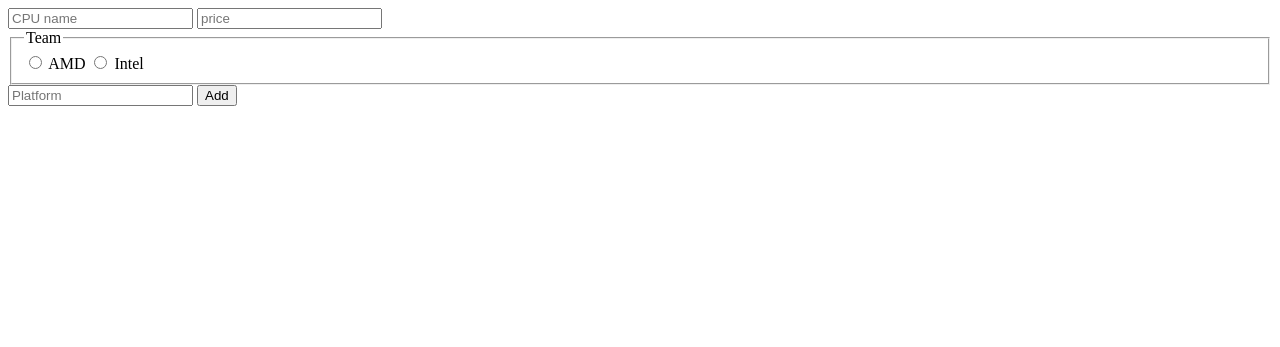
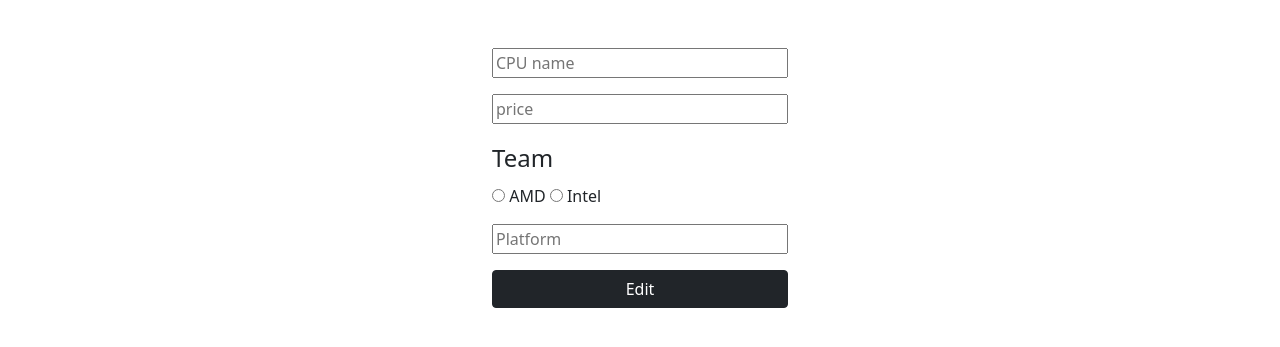
Before and after one commit to MKonkolj/symfony-CPU-sort, a Symfony app: template templates/product/edit.html.twig in a window 1280 px wide. Shown: the top 347 px of the page. Run offline with Twig, Linux system fonts and the light colour scheme; the template is opened without the code that fills it, so the values that code supplies are empty; some libraries are stand-ins or nearby versions.

Commit message:
incremental step forward

```diff
--- a/templates/product/edit.html.twig
+++ b/templates/product/edit.html.twig
@@ -4,10 +4,12 @@
     <meta charset="UTF-8">
     <meta http-equiv="X-UA-Compatible" content="IE=edge">
     <meta name="viewport" content="width=device-width, initial-scale=1.0">
+    <link href="https://cdn.jsdelivr.net/npm/bootstrap@5.1.3/dist/css/bootstrap.min.css" rel="stylesheet" integrity="sha384-1BmE4kWBq78iYhFldvKuhfTAU6auU8tT94WrHftjDbrCEXSU1oBoqyl2QvZ6jIW3" crossorigin="anonymous">
     <title>Document</title>
 </head>
 <body>
-    <form action="edit">
+    <div class="container w-25 mt-5">
+        <form class="d-flex flex-column gap-3" action="edit">
             <input type="text" name="name" placeholder="CPU name" value="{{ product.name }}">
             <input type="number" name="price" placeholder="price" value="{{ product.price }}">
             <fieldset>
@@ -22,8 +24,9 @@
                 <label for="team">Intel</label>
             </fieldset>
             <input type="text" name="platform" placeholder="Platform" value="{{ product.platform }}">
-        <button type="submit">Add</button>
+            <button class="btn btn-dark" type="submit">Edit</button>
         </form>
+    </div>
     {{ dump(product) }}
 </body>
 </html>
--- a/templates/product/index.html.twig
+++ b/templates/product/index.html.twig
@@ -9,15 +9,15 @@
 </head>
 <body>
     <div class="container mt-5">
-        <select name="filter">
+        <select class="form-select w-25 d-inline" name="filter">
             <option value="">Ascening</option>
             <option value="">Descending</option>
             <option value="">Price range</option>
             <option value="">Neki wild filter</option>
         </select>
-        <button><a href="add">Add</a></button>
+        <button class="btn btn-dark"><a href="add">Add</a></button>
             {% if products | length %}
-                <table class="table table-striped table-hover text-center">
+                <table class="table table-dark table-hover text-center mt-1">
                     <tr>
                         <td>ID<td>
                         <td>Name<td>
```
Also changed, not shown: src/Controller/ProductController.php (+13 -4 lines), templates/product/add.html.twig (+5 -2 lines). Lines whose indentation alone changed are shown as unchanged.
